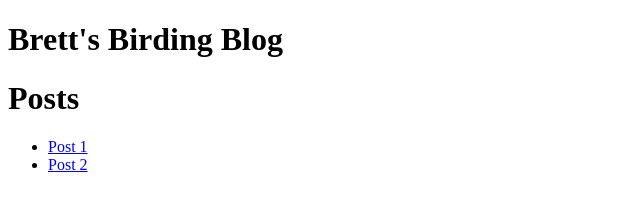
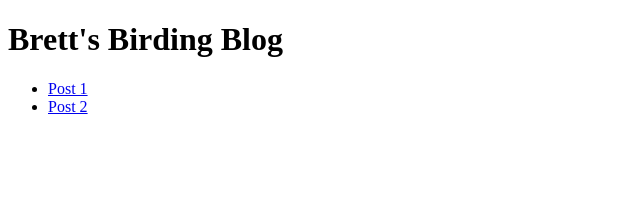
Before and after one commit to brettmorrisonAO5ANNEX/brettmorrisonAO5ANNEX.github.io, a plain HTML site: page index.html in a window 1280 px wide. Shown: the whole page, without its empty margins (0-640 px from the left). Drawn offline with Linux system fonts and the light colour scheme.

Commit message:
changed look

```diff
--- a/index.html
+++ b/index.html
@@ -5,7 +5,6 @@
 </head>
 <body>
   <h1>Brett's Birding Blog</h1>
-  <h1>Posts</h1>
   <ul>
     <li><a href="post1.md">Post 1</a></li>
     <li><a href="post2.md">Post 2</a></li>
```
